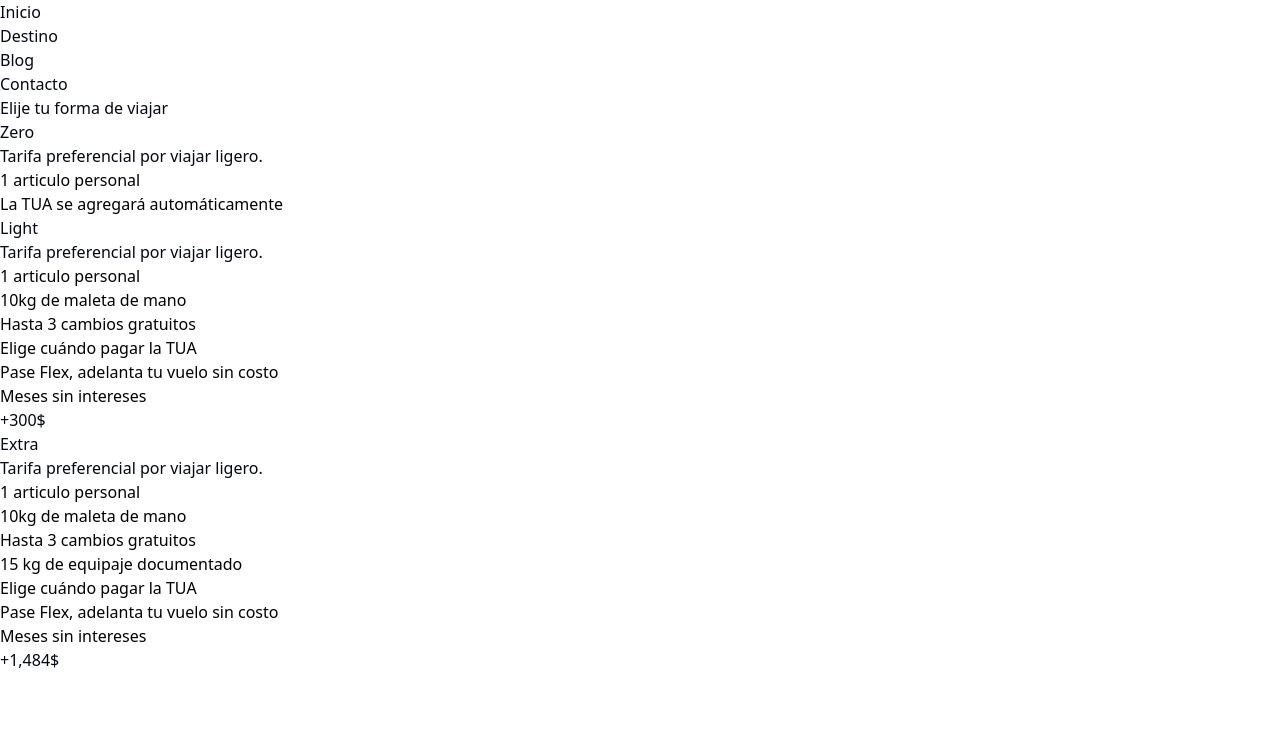
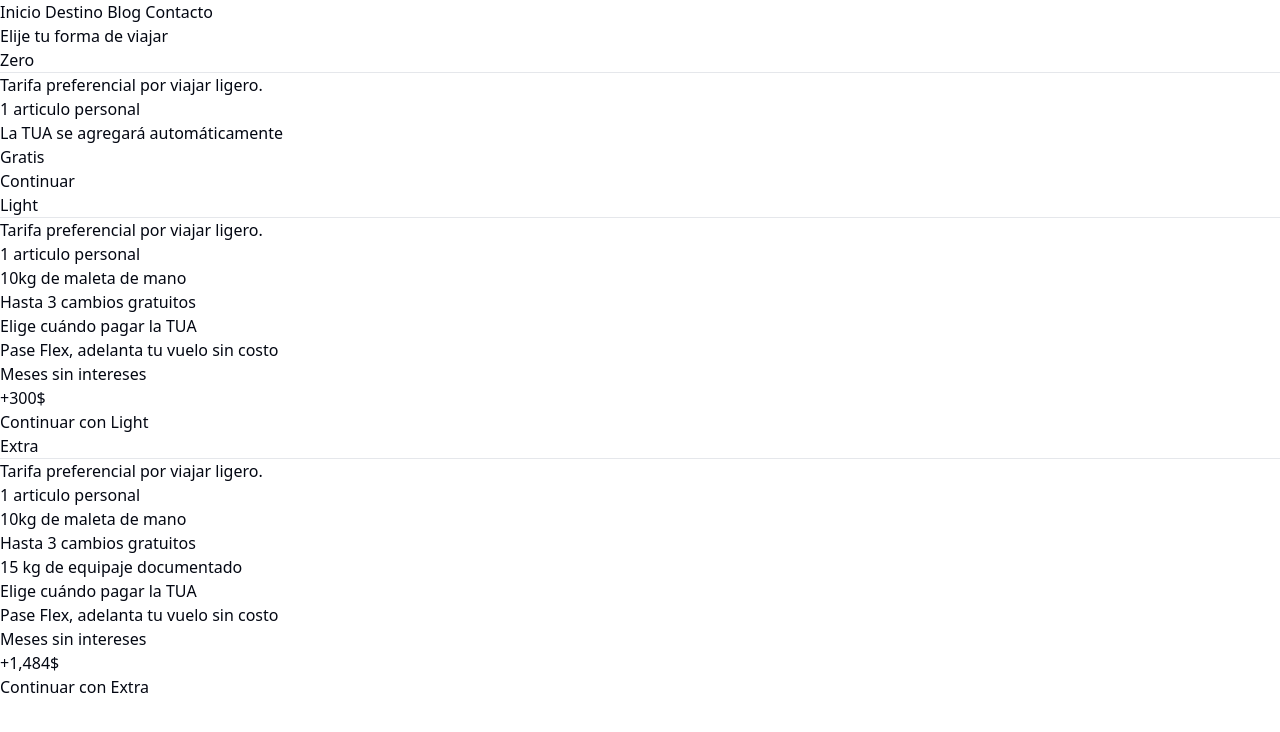
Before and after one commit to sergioerj5/Paginaweb, a PHP site: page /combos.html in a window 1280 px wide. Shown: the top 732 px of the page. Run offline with PHP 8.4, Linux system fonts and the light colour scheme; style sheets or scripts are compiled from the project's sources.

Commit message:
doceavo commit

```diff
--- a/src/combos.html
+++ b/src/combos.html
@@ -9,43 +9,52 @@
 	<!-- <link rel="stylesheet" href="../estilos.css"> -->
 	<title>Combo</title>
 </head>
-<body>
-	<header>
-		<nav>
-			<ul>
-				<li><a href="#">Inicio</a></li>
-				<li><a href="#">Destino</a></li>
-				<li><a href="#">Blog</a></li>
-				<li><a href="#">Contacto</a></li>
-			</ul>
+<body class="flex flex-col min-h-screen ">
+	<header class="flex flex-row p-4 max-w-screen justify-between items-center backdrop-blur-xl bg-white/25">
+		<nav class="flex ml-12 ">
+			<a href="#" class="a-primary">Inicio</a>
+			<a href="#" class="a-primary">Destino</a>
+			<a href="#" class="a-primary">Blog</a>
+			<a href="#" class="a-primary">Contacto</a>
 		</nav>
 	</header>
-	<main>
+	<main class="flex-grow ">
 
-			<h1>Elije tu forma de viajar</h1>
+		<h1 class=" font-extrabold text-center text-5xl ">Elije tu forma de viajar</h1>
+	<!-- ofertas de viajes -->
+	<section class="flex justify-center">
 
-		<section>
-            <h3>
+		<article class="group shadow-md rounded-md px-3 m-2 h-96 hover:shadow-xl w-fit flex flex-col justify-between bg-white">
+			<div>
+				<h2 class="text-3xl font-extrabold mt-2 group-hover:text-sky-500">
 					Zero
-            </h3>
-            <p>
+				</h2>
+				<hr class=" border-gray-100 mb-4">
+				<p class="text-md font-semibold mb-2 group-hover:font-bold">
 					Tarifa preferencial por viajar ligero.
 				</p>
-            <ul>
-                <li>1 articulo personal</li>
-                <li>La TUA se agregará automáticamente</li>
+				<ul class="list-disc list-inside ">
+					<li class="">1 articulo personal</li>
+					<li class="">La TUA se agregará automáticamente</li>
 				</ul>
-			<a href=""></a>
-		</section>
+			</div>
+			<div class="self-end mb-2">
+				<h4 class="text-2xl font-bold text-orange-500 text-right w-full my-2">Gratis</h4>
+				<a href="" class="text-lg  text-right button-prymary">Continuar</a>
+			</div>
+		</article>
 
-		<section>
-			<h3>
+		<article class="group shadow-md rounded-md px-3 m-2 h-96 hover:shadow-xl w-fit flex flex-col justify-between bg-white">
+			<div>
+				<h2 class="text-3xl font-extrabold mt-2 group-hover:text-lime-500">
                 Light
-            </h3>
-            <p>
+            </h2>
+			<hr class=" border-gray-100 mb-4">
+
+            <p class="text-md font-semibold mb-2 group-hover:font-bold">
                 Tarifa preferencial por viajar ligero.
             </p>
-            <ul>
+            <ul class="list-disc list-inside">
                 <li>1 articulo personal</li>
 				<li>10kg de maleta de mano</li>
                 <li>Hasta 3 cambios gratuitos</li>
@@ -53,17 +62,25 @@
                 <li>Pase Flex, adelanta tu vuelo sin costo</li>
 				<li>Meses sin intereses</li>
 			</ul>
-			<h4>+300$</h4>
-			<a href=""></a>
-		</section>
-		<section>
-			<h3>
+			</div>
+
+			<div class="self-end mb-2">
+				<h4 class="text-2xl font-bold text-orange-500 text-right w-full my-2">+300$</h4>
+				<a href="" class="text-lg  text-right button-prymary">Continuar con Light </a>
+			</div>
+		</article>
+
+		<article class="group shadow-md rounded-md px-3   m-2 h-96 hover:shadow-xl w-fit flex flex-col justify-between bg-white">
+			<div>
+				<h2 class="text-3xl font-extrabold mt-2 group-hover:text-purple-500">
 					Extra
-            </h3>
-            <p>
+				</h2>
+				<hr class=" border-gray-100 mb-4">
+
+				<p class="text-md font-semibold mb-2 group-hover:font-bold">
 					Tarifa preferencial por viajar ligero.
 				</p>
-            <ul>
+				<ul class="list-disc list-inside">
 					<li>1 articulo personal</li>
 					<li>10kg de maleta de mano</li>
 					<li>Hasta 3 cambios gratuitos</li>
@@ -72,11 +89,16 @@
 					<li>Pase Flex, adelanta tu vuelo sin costo</li>
 					<li>Meses sin intereses</li>
 				</ul>
-			<h4>+1,484$</h4>
-			<a href=""></a>
+			</div>
+
+			<div class="self-end mb-2">
+				<h4 class="text-2xl font-bold text-orange-500 text-right w-full my-2">+1,484$</h4>
+				<a href="" class="text-lg  text-right button-prymary">Continuar con Extra</a>
+			</div>
+		</article>
+		<article>
 
 	</section>
-
 
 	</main>
 </body>
--- a/src/input.css
+++ b/src/input.css
@@ -20,6 +20,7 @@
   .button-secundary {
     @apply bg-indigo-700 p-1 px-2 border border-indigo-700 text-white rounded-md font-semibold hover:bg-white hover:text-indigo-700;
   }
+
   .input-prymary {
     @apply border  text-base px-2 py-1  focus:outline-none focus:ring-0 focus:border-morado rounded-md;
   }
@@ -35,7 +36,7 @@
   h6,
   p,
   span,
-  a {
+  a,ul,li,ol {
     @apply text-gray-950;
   }
 }
```
Also changed, not shown: dist/output.css (+173 -1 lines). Lines whose indentation alone changed are shown as unchanged.
